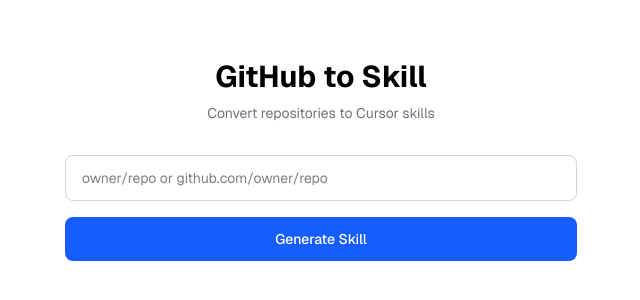
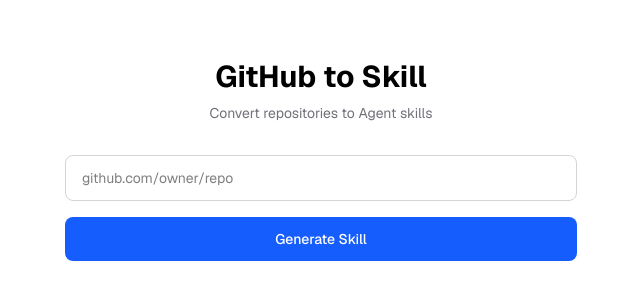
Before and after one commit to filiksyos/gittoskill, a Next.js app: page / in a window 1280 px wide. Shown: the part 240-540 px from the top of the page, without its empty margins (319-959 px from the left). Built offline with nearby package versions, Linux system fonts and the light colour scheme.

Commit message:
whatever

```diff
--- a/app/[owner]/[repo]/page.tsx
+++ b/app/[owner]/[repo]/page.tsx
@@ -146,7 +146,7 @@
               onClick={handleDownload}
               className="px-3 py-2 rounded-lg bg-blue-600 hover:bg-blue-700 text-white text-sm font-medium transition-colors focus:outline-none focus:ring-2 focus:ring-blue-500 focus:ring-offset-2"
             >
-              Download
+              Download SKILL.md
             </button>
           </div>
         </div>
--- a/app/api/generate-skill/route.ts
+++ b/app/api/generate-skill/route.ts
@@ -1,6 +1,6 @@
 import { NextRequest, NextResponse } from 'next/server';
 
-const SYSTEM_PROMPT = `You are a skill generator for Cursor. Generate a Cursor skill (SKILL.md format) from the provided GitHub repository.
+const SYSTEM_PROMPT = `You are a skill generator for AI agents. Generate an Agent skill (SKILL.md format) from the provided GitHub repository.
 
 Requirements:
 - The skill MUST start with --- (three dashes) for YAML frontmatter
@@ -161,7 +161,7 @@
     throw new Error('OPENROUTER_API_KEY environment variable is not set');
   }
 
-  const userMessage = `Generate a Cursor skill for this repository:
+  const userMessage = `Generate an Agent skill for this repository:
 
 File Tree:
 \`\`\`
--- a/app/layout.tsx
+++ b/app/layout.tsx
@@ -16,7 +16,7 @@
 
 export const metadata: Metadata = {
   title: "GitHub to Skill Converter",
-  description: "Convert GitHub repositories into Cursor skills",
+  description: "Convert GitHub repositories into Agent skills",
 };
 
 export default function RootLayout({
--- a/app/page.tsx
+++ b/app/page.tsx
@@ -74,7 +74,7 @@
             GitHub to Skill
           </h1>
           <p className="text-sm text-zinc-500 dark:text-zinc-500">
-            Convert repositories to Cursor skills
+            Convert repositories to Agent skills
           </p>
         </div>
 
@@ -90,7 +90,7 @@
               name="repo"
               value={repo}
               onChange={(e) => setRepo(e.target.value)}
-              placeholder="owner/repo or github.com/owner/repo"
+              placeholder="github.com/owner/repo"
               autoComplete="off"
               spellCheck={false}
               aria-describedby={error ? "repo-error" : undefined}
```
Also changed, not shown: 1 other file (tests, documents, lock files or other folders).
